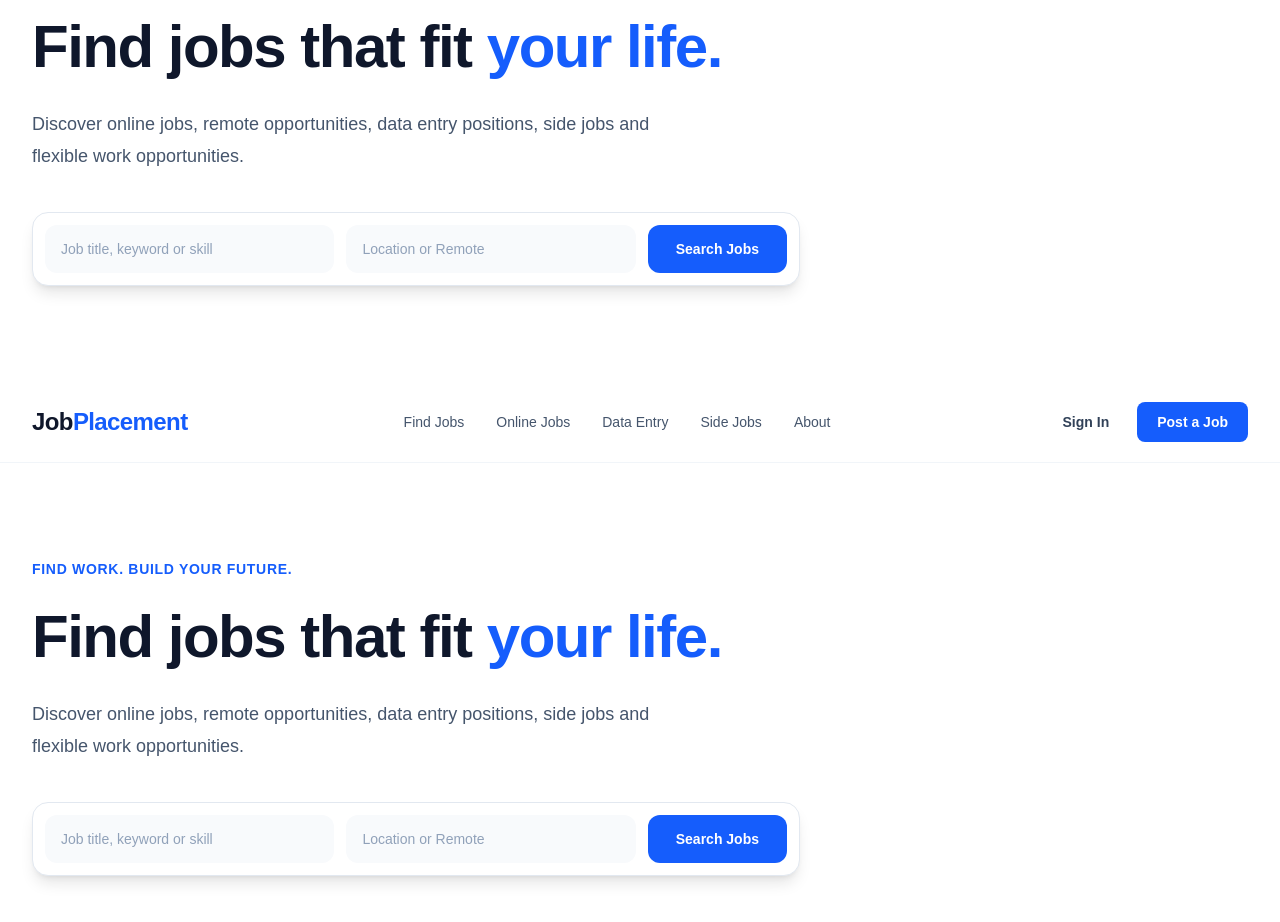
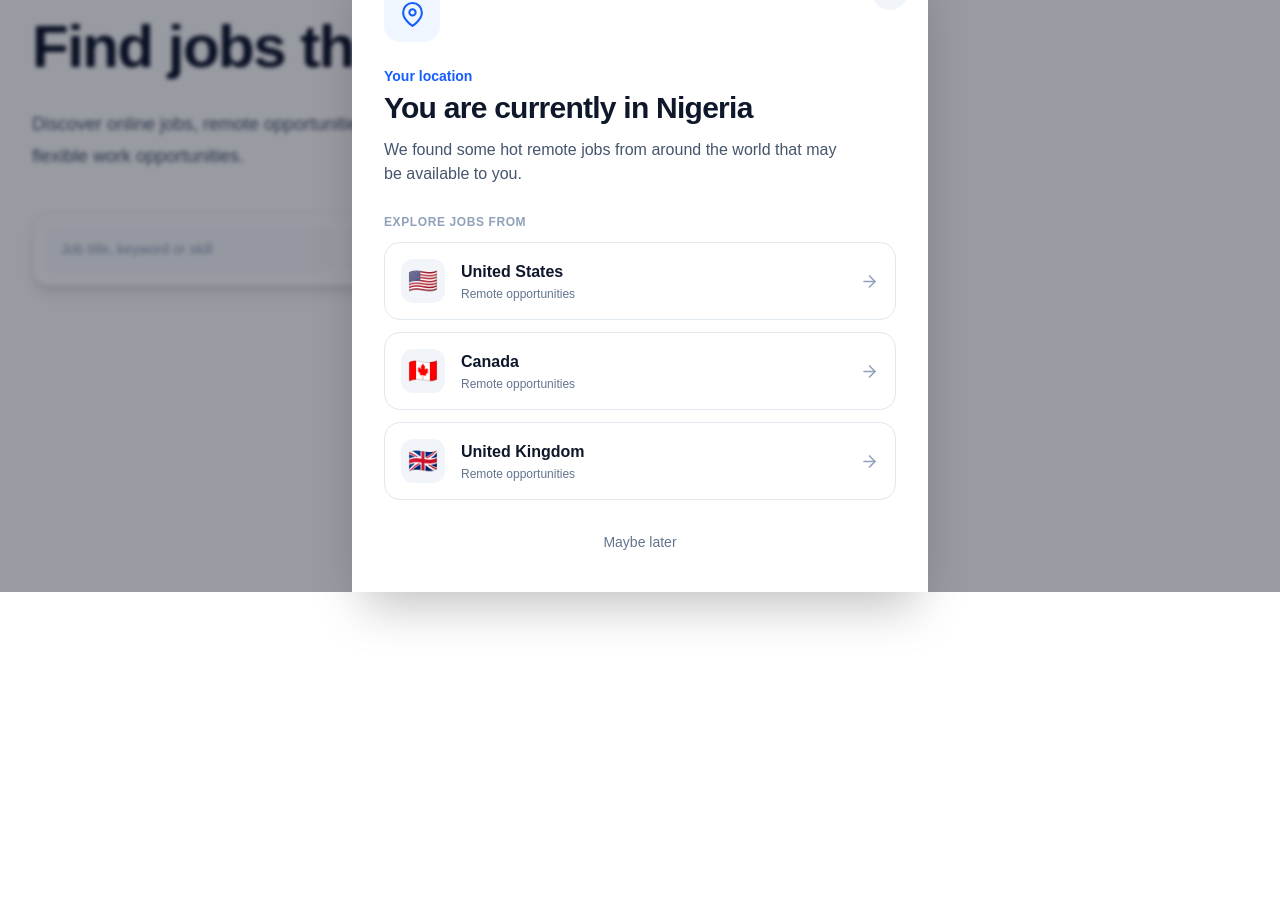
Before and after one commit to tippified-dev/jobs, a Next.js app: page / in a window 1280 px wide. Shown: the part 208-1130 px from the top of the page. After the commit the page ends 800 px from the top, so only its background shows below. Built offline with nearby package versions, Linux system fonts and the light colour scheme.

Commit message:
job location

```diff
--- a/components/LocationModal.tsx
+++ b/components/LocationModal.tsx
@@ -1,47 +1,144 @@
-import Navbar from "@/components/Navbar";
+"use client";
 
-export default function Home() {
+import { motion } from "framer-motion";
+import { FiArrowRight, FiMapPin, FiX } from "react-icons/fi";
+
+export default function LocationModal() {
   return (
-    <main className="min-h-screen bg-white">
-      <Navbar />
+    <div className="fixed inset-0 z-50 flex items-end justify-center bg-slate-950/40 backdrop-blur-[2px]">
+      <motion.div
+        initial={{ y: "100%" }}
+        animate={{ y: 0 }}
+        transition={{
+          type: "spring",
+          stiffness: 320,
+          damping: 30,
+        }}
+        className="relative w-full max-w-xl overflow-hidden rounded-t-3xl bg-white shadow-2xl"
+      >
+        {/* Close button */}
+        <button
+          type="button"
+          aria-label="Close"
+          className="absolute right-5 top-5 flex h-9 w-9 items-center justify-center rounded-full bg-slate-100 text-slate-500 transition hover:bg-slate-200 hover:text-slate-900"
+        >
+          <FiX size={18} />
+        </button>
 
-      <section className="mx-auto max-w-7xl px-6 py-24 lg:px-8">
-        <div className="max-w-3xl">
-          <p className="mb-5 text-sm font-semibold uppercase tracking-wider text-blue-600">
-            Find work. Build your future.
-          </p>
+        <div className="px-6 pb-8 pt-8 sm:px-8">
+          {/* Location icon */}
+          <div className="mb-6 flex h-14 w-14 items-center justify-center rounded-2xl bg-blue-50 text-blue-600">
+            <FiMapPin size={25} />
+          </div>
 
-          <h1 className="text-5xl font-bold leading-tight tracking-tight text-slate-900 sm:text-6xl">
-            Find jobs that fit
-            <span className="text-blue-600"> your life.</span>
-          </h1>
+          {/* Heading */}
+          <div className="pr-10">
+            <p className="text-sm font-semibold text-blue-600">Your location</p>
 
-          <p className="mt-6 max-w-2xl text-lg leading-8 text-slate-600">
-            Discover online jobs, remote opportunities, data entry positions,
-            side jobs and flexible work opportunities.
-          </p>
+            <h2 className="mt-1 text-2xl font-bold tracking-tight text-slate-900 sm:text-3xl">
+              You are currently in Nigeria
+            </h2>
 
-          <div className="mt-10 rounded-2xl border border-slate-200 bg-white p-3 shadow-lg">
-            <div className="flex flex-col gap-3 md:flex-row">
-              <input
-                type="text"
-                placeholder="Job title, keyword or skill"
-                className="h-12 flex-1 rounded-xl bg-slate-50 px-4 text-sm outline-none placeholder:text-slate-400 focus:ring-2 focus:ring-blue-100"
-              />
+            <p className="mt-3 text-sm leading-6 text-slate-600 sm:text-base">
+              We found some hot remote jobs from around the world that may be
+              available to you.
+            </p>
+          </div>
 
-              <input
-                type="text"
-                placeholder="Location or Remote"
-                className="h-12 flex-1 rounded-xl bg-slate-50 px-4 text-sm outline-none placeholder:text-slate-400 focus:ring-2 focus:ring-blue-100"
-              />
+          {/* Country selection */}
+          <div className="mt-7">
+            <p className="mb-3 text-xs font-semibold uppercase tracking-wider text-slate-400">
+              Explore jobs from
+            </p>
 
-              <button className="h-12 rounded-xl bg-blue-600 px-7 text-sm font-semibold text-white transition hover:bg-blue-700">
-                Search Jobs
+            <div className="space-y-3">
+              {/* United States */}
+              <button
+                type="button"
+                className="group flex w-full items-center justify-between rounded-2xl border border-slate-200 p-4 text-left transition hover:border-blue-200 hover:bg-blue-50/50"
+              >
+                <div className="flex items-center gap-4">
+                  <span className="flex h-11 w-11 items-center justify-center rounded-xl bg-slate-100 text-2xl">
+                    🇺🇸
+                  </span>
+
+                  <div>
+                    <p className="font-semibold text-slate-900">
+                      United States
+                    </p>
+                    <p className="mt-0.5 text-xs text-slate-500">
+                      Remote opportunities
+                    </p>
+                  </div>
+                </div>
+
+                <FiArrowRight
+                  size={19}
+                  className="text-slate-400 transition group-hover:translate-x-1 group-hover:text-blue-600"
+                />
+              </button>
+
+              {/* Canada */}
+              <button
+                type="button"
+                className="group flex w-full items-center justify-between rounded-2xl border border-slate-200 p-4 text-left transition hover:border-blue-200 hover:bg-blue-50/50"
+              >
+                <div className="flex items-center gap-4">
+                  <span className="flex h-11 w-11 items-center justify-center rounded-xl bg-slate-100 text-2xl">
+                    🇨🇦
+                  </span>
+
+                  <div>
+                    <p className="font-semibold text-slate-900">Canada</p>
+                    <p className="mt-0.5 text-xs text-slate-500">
+                      Remote opportunities
+                    </p>
+                  </div>
+                </div>
+
+                <FiArrowRight
+                  size={19}
+                  className="text-slate-400 transition group-hover:translate-x-1 group-hover:text-blue-600"
+                />
+              </button>
+
+              {/* United Kingdom */}
+              <button
+                type="button"
+                className="group flex w-full items-center justify-between rounded-2xl border border-slate-200 p-4 text-left transition hover:border-blue-200 hover:bg-blue-50/50"
+              >
+                <div className="flex items-center gap-4">
+                  <span className="flex h-11 w-11 items-center justify-center rounded-xl bg-slate-100 text-2xl">
+                    🇬🇧
+                  </span>
+
+                  <div>
+                    <p className="font-semibold text-slate-900">
+                      United Kingdom
+                    </p>
+                    <p className="mt-0.5 text-xs text-slate-500">
+                      Remote opportunities
+                    </p>
+                  </div>
+                </div>
+
+                <FiArrowRight
+                  size={19}
+                  className="text-slate-400 transition group-hover:translate-x-1 group-hover:text-blue-600"
+                />
               </button>
             </div>
           </div>
+
+          {/* Bottom action */}
+          <button
+            type="button"
+            className="mt-6 w-full py-2 text-sm font-medium text-slate-500 transition hover:text-slate-900"
+          >
+            Maybe later
+          </button>
         </div>
-      </section>
-    </main>
+      </motion.div>
+    </div>
   );
 }
```
